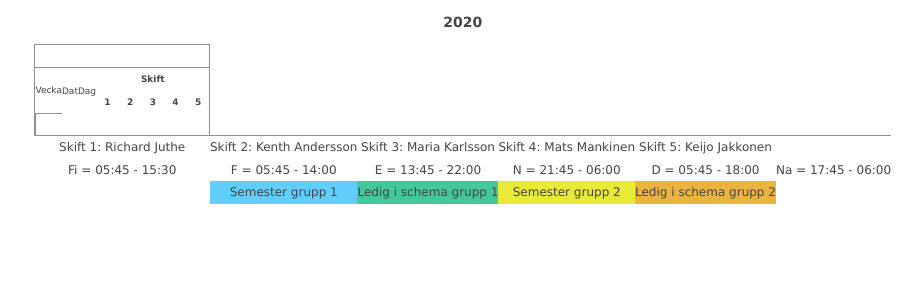
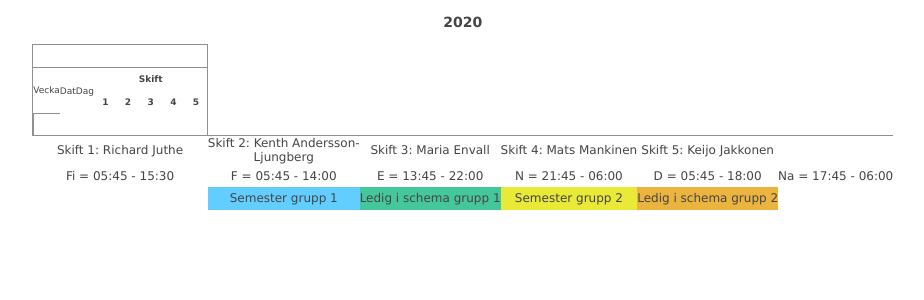
Before and after one commit to jockeg/schedule-generator, a Flask app: template templates/schema.html in a window 1280 px wide. Shown: the top 300 px of the page, without its empty margins (178-1102 px from the left). Run offline with Flask 2, Linux system fonts and the light colour scheme; the template is opened without the code that fills it: most values are stand-ins (such as "Sample title", 1, 10 or a date in 2020).

Commit message:
ändrad:        templates/schema.html

```diff
--- a/templates/schema.html
+++ b/templates/schema.html
@@ -66,8 +66,8 @@
         </tr>
         <tr class="border-top">
             <td>Skift 1: Richard Juthe</td>
-            <td>Skift 2: Kenth Andersson</td>
-            <td>Skift 3: Maria Karlsson</td>
+            <td>Skift 2: Kenth Andersson-<br>Ljungberg</td>
+            <td>Skift 3: Maria Envall</td>
             <td>Skift 4: Mats Mankinen</td>
             <td>Skift 5: Keijo Jakkonen</td>
             <td></td>
```
